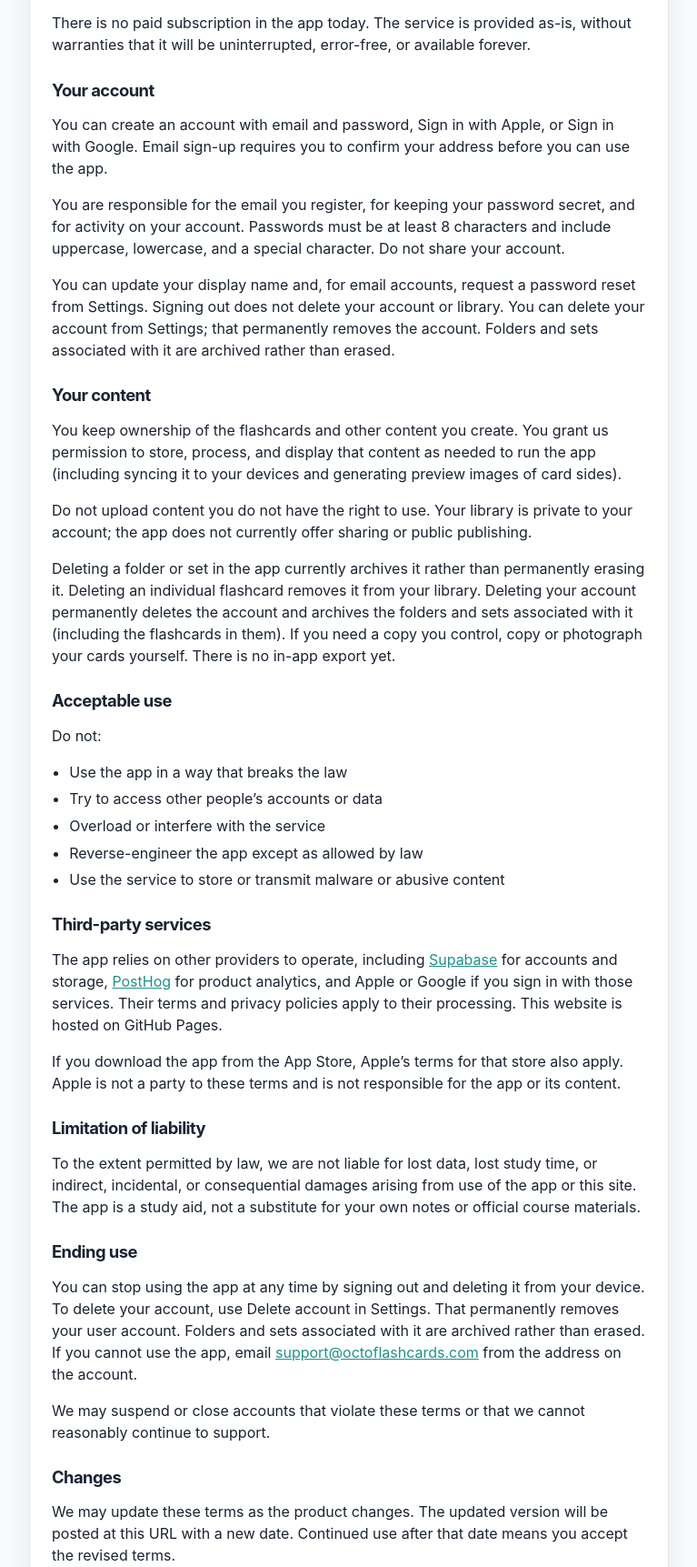
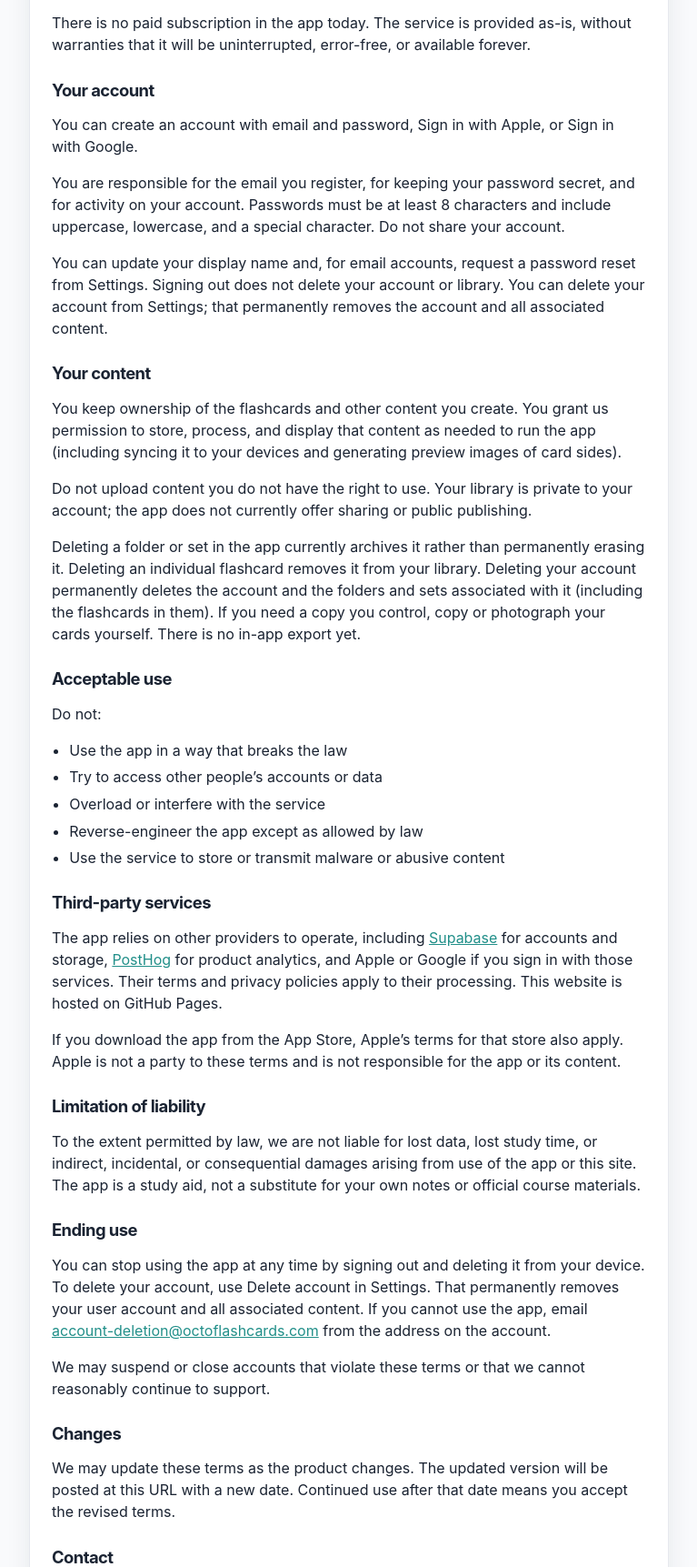
Before and after one commit to elainekodama/octo-flashcards-site, a website built with Vite: page terms/index.html in a window 1280 px wide. Shown: the part 473-2196 px from the top of the page at 91% size, without its empty margins (256-1023 px from the left). Built offline with nearby package versions, Linux system fonts and the light colour scheme.

Commit message:
Update terms and privacy for account deletion

```diff
--- a/terms/index.html
+++ b/terms/index.html
@@ -46,8 +46,7 @@
         <h2>Your account</h2>
         <p>
           You can create an account with email and password, Sign in with
-          Apple, or Sign in with Google. Email sign-up requires you to
-          confirm your address before you can use the app.
+          Apple, or Sign in with Google.
         </p>
         <p>
           You are responsible for the email you register, for keeping your
@@ -59,8 +58,7 @@
           You can update your display name and, for email accounts, request a
           password reset from Settings. Signing out does not delete your
           account or library. You can delete your account from Settings;
-          that permanently removes the account. Folders and sets associated
-          with it are archived rather than erased.
+          that permanently removes the account and all associated content.
         </p>
 
         <h2>Your content</h2>
@@ -79,7 +77,7 @@
           Deleting a folder or set in the app currently archives it rather
           than permanently erasing it. Deleting an individual flashcard
           removes it from your library. Deleting your account permanently
-          deletes the account and archives the folders and sets associated
+          deletes the account and the folders and sets associated
           with it (including the flashcards in them). If you need a copy you
           control, copy or photograph your cards yourself. There is no
           in-app export yet.
@@ -122,10 +120,9 @@
         <p>
           You can stop using the app at any time by signing out and deleting
           it from your device. To delete your account, use Delete account in
-          Settings. That permanently removes your user account. Folders and
-          sets associated with it are archived rather than erased. If you
+          Settings. That permanently removes your user account and all associated content. If you
           cannot use the app, email
-          <a href="mailto:support@octoflashcards.com">support@octoflashcards.com</a>
+          <a href="mailto:account-deletion@octoflashcards.com">account-deletion@octoflashcards.com</a>
           from the address on the account.
         </p>
         <p>
```
Also changed, not shown: privacy/index.html (+3 -10 lines).
